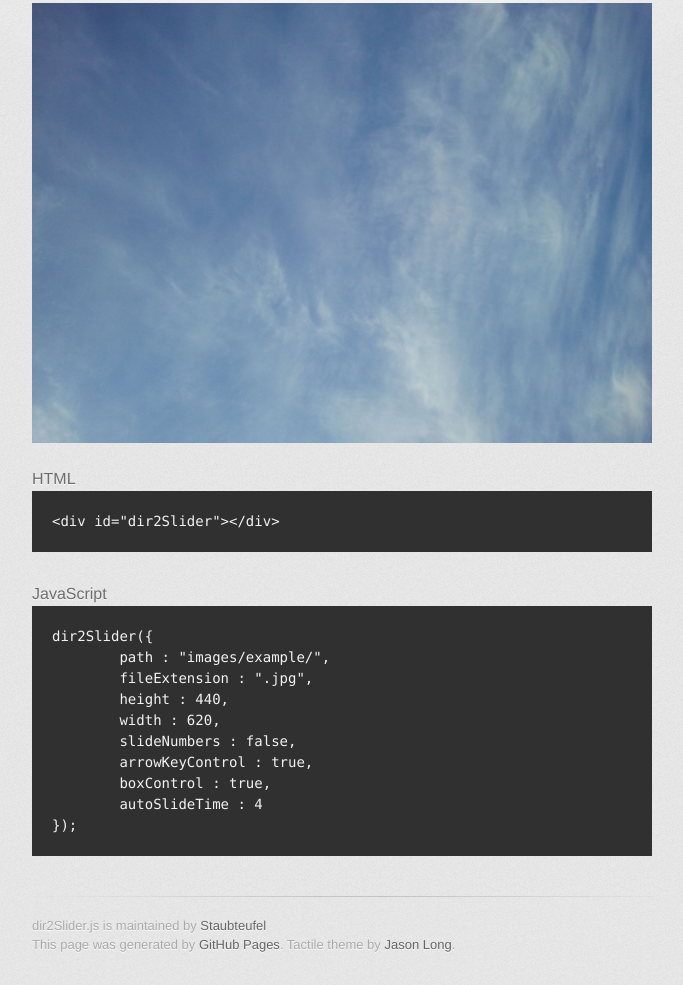
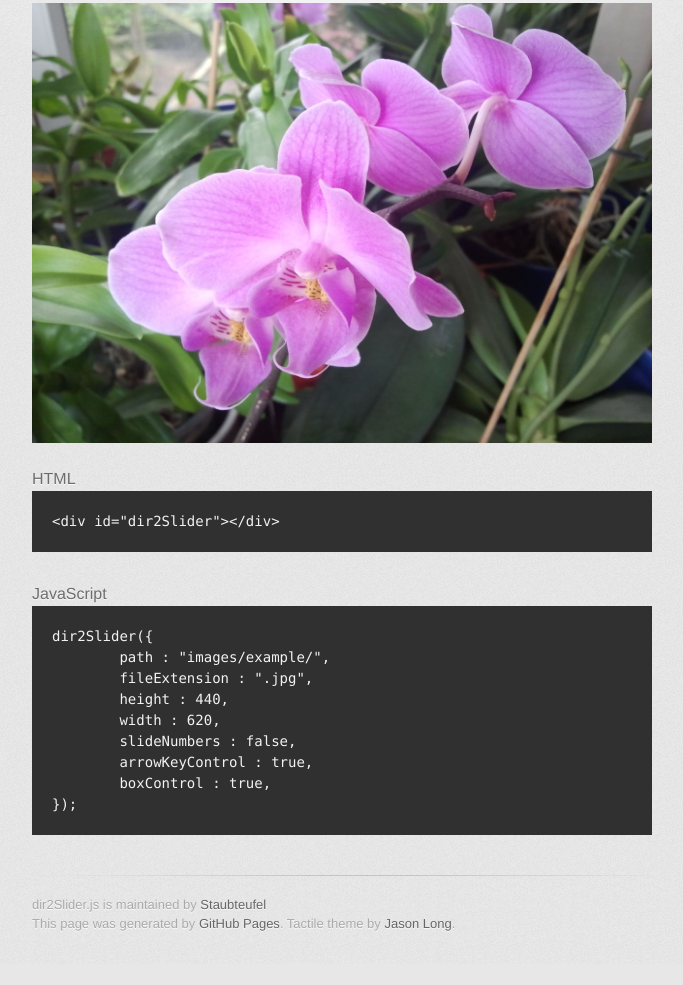
Before and after one commit to Staubteufel/dir2Slider.js, a plain HTML site: page index.html in a window 1280 px wide. Shown: the part 399-1384 px from the top of the page, without its empty margins (298-981 px from the left). After the commit the page ends 1363 px from the top, so only its background shows below. Drawn offline with Linux system fonts and the light colour scheme; a web font is replaced by a local one.

Commit message:
Disabled the autoslide function

```diff
--- a/index.html
+++ b/index.html
@@ -24,7 +24,6 @@
 				slideNumbers : false,
 				arrowKeyControl : true,
 				boxControl : true,
-				autoSlideTime : 4
 			});
 		});
 	</script>
@@ -72,7 +71,6 @@ JavaScript
 	slideNumbers : false,
 	arrowKeyControl : true,
 	boxControl : true,
-	autoSlideTime : 4
 });</code></pre>
 
 <h3>
```
